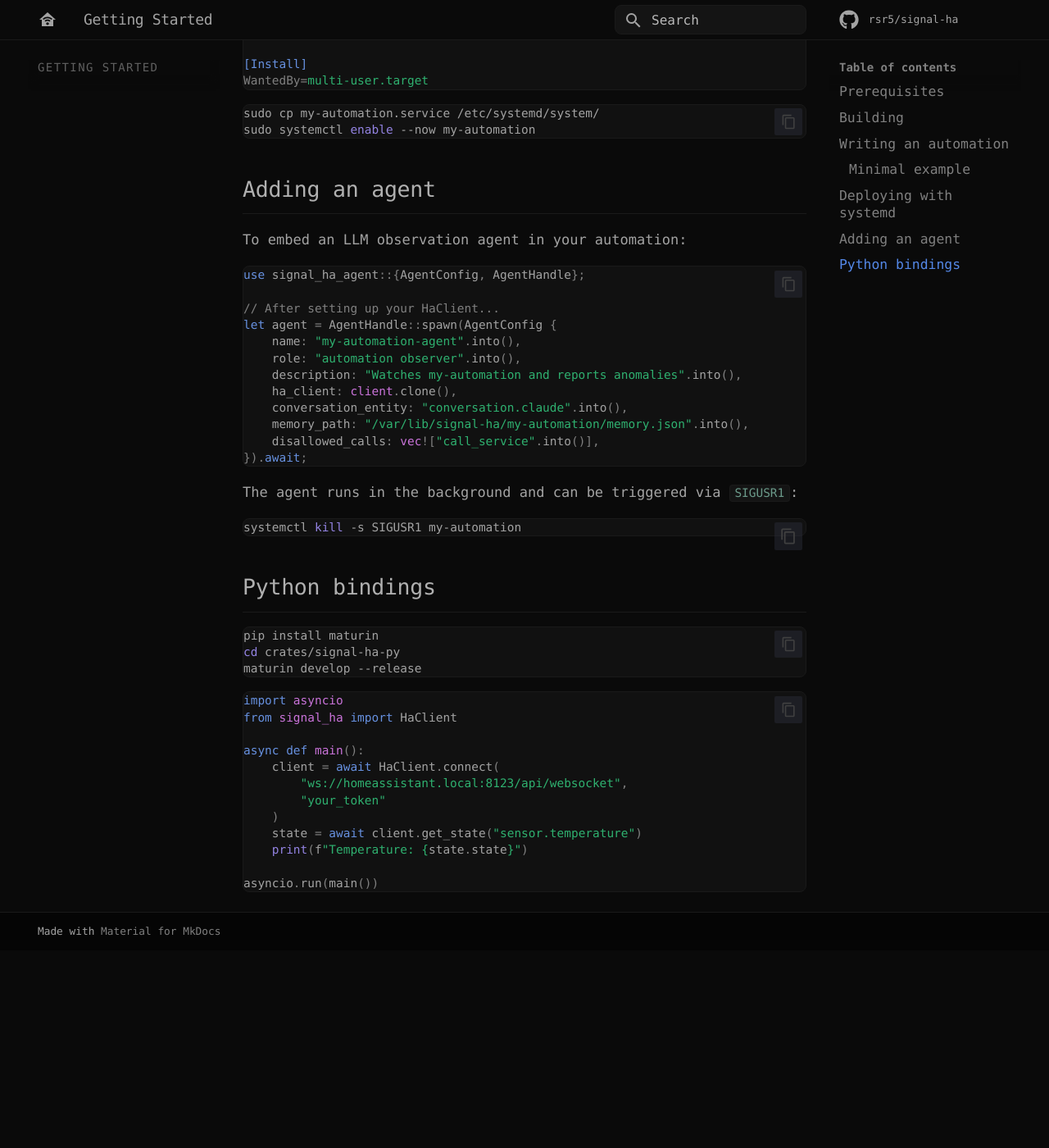
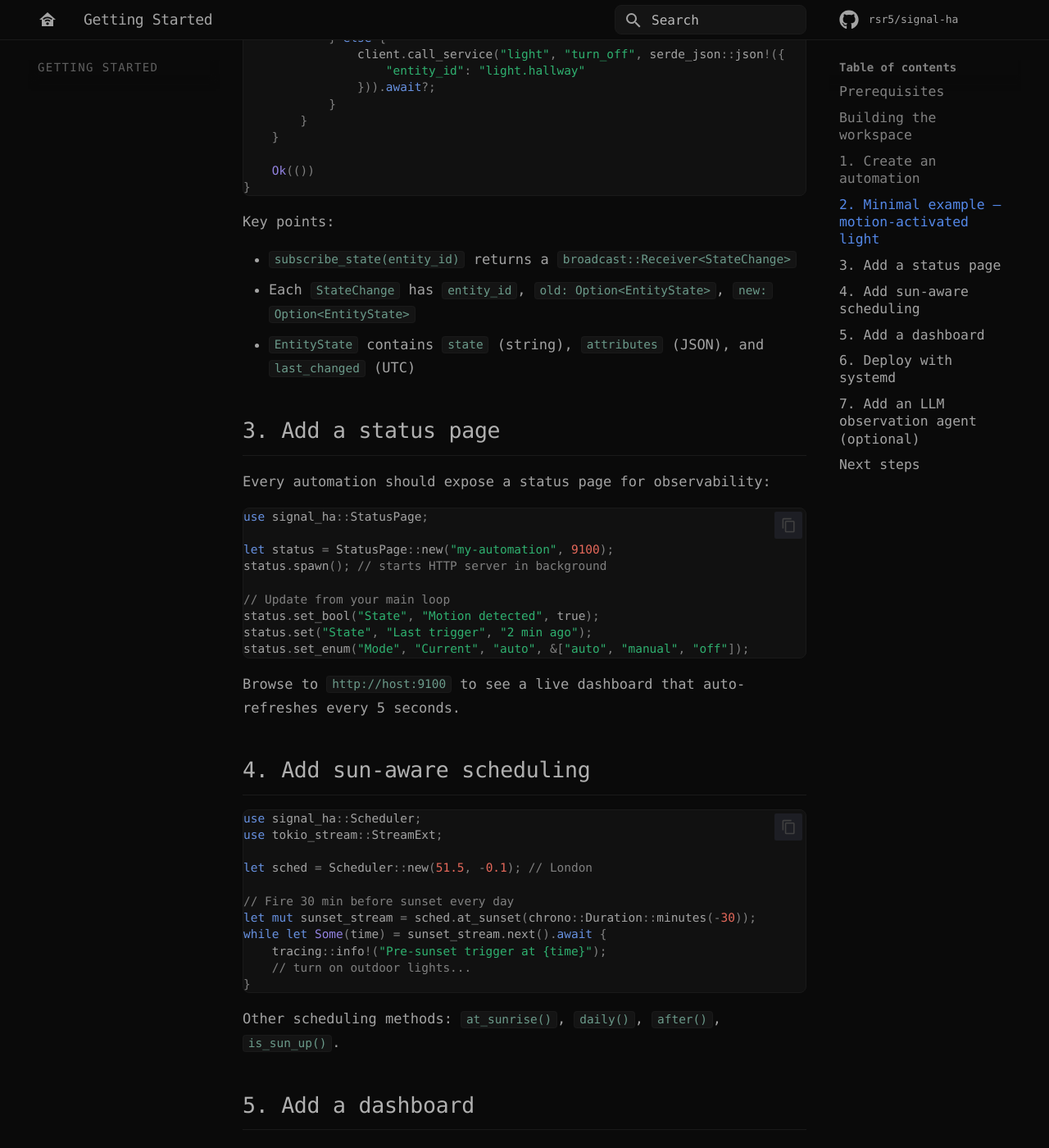
Before and after one commit to rsr5/signal-ha, an MkDocs documentation site: the page built from docs/getting-started.md, in a window 1280 px wide and 1400 px high, scrolled down 1968 px. Shown: the whole window at 82% size. Built offline with MkDocs 1.6.1 and Material for MkDocs 9.7.7, drawn with Linux system fonts in a browser that asks for light colours; some web fonts are replaced; comment, search, counter and statistics services are not loaded; before the commit the page ends 3127 px from its top, so only the background shows below that; some of the changed text lies outside the part shown.

Commit message:
docs: rewrite getting-started guide with correct API signatures

````diff
--- a/Cargo.toml
+++ b/Cargo.toml
@@ -6,6 +6,7 @@ members = [
     "crates/signal-ha-agent",
     "crates/signal-ha-shell",
     "crates/signal-ha-py",
+    "crates/signal-ha-recorder",
     "crates/message-board",
 ]
 
--- a/docs/getting-started.md
+++ b/docs/getting-started.md
@@ -1,13 +1,17 @@
 # Getting Started
+
+Build your first Home Assistant automation as a standalone Rust process.
 
 ## Prerequisites
 
-- **Rust** (stable or nightly) — `rustup` recommended
-- **Home Assistant** instance with a long-lived access token
-- **systemd** (Linux) for production deployment
-- **Python 3.10+** and **maturin** (only if using Python bindings)
+| Requirement | Why |
+|-------------|-----|
+| **Rust** (stable) | `rustup` recommended — workspace builds with `cargo` |
+| **Home Assistant** | Long-lived access token ([how to create one](https://www.home-assistant.io/docs/authentication/#your-account-profile)) |
+| **Linux + systemd** | Production supervisor — one service per automation |
+| **Python 3.10+** | Only if using [Python bindings](crates/signal-ha-py.md) |
 
-## Building
+## Building the workspace
 
 ```bash
 git clone https://github.com/rsr5/signal-ha.git
@@ -15,48 +19,54 @@ cd signal-ha
 cargo build --release
 ```
 
-All six crates build from the workspace root.
+All crates build from the workspace root. Binaries land in `target/release/`.
 
-## Writing an automation
+## 1. Create an automation
 
-Create a new binary crate that depends on `signal-ha`:
+Each automation is its own binary crate. Create one alongside the library:
 
 ```bash
-cargo new my-automation
-cd my-automation
+cargo new --name my-automation automations/my-automation
 ```
 
-Add dependencies to `Cargo.toml`:
+Add dependencies to `automations/my-automation/Cargo.toml`:
 
 ```toml
 [dependencies]
-signal-ha = { path = "../signal-ha/crates/signal-ha" }
-signal-ha-lighting = { path = "../signal-ha/crates/signal-ha-lighting" }  # optional
-signal-ha-agent = { path = "../signal-ha/crates/signal-ha-agent" }        # optional
+signal-ha = { path = "../../crates/signal-ha" }
 tokio = { version = "1", features = ["full"] }
+serde_json = "1"
+anyhow = "1"
+tracing = "0.1"
+tracing-subscriber = { version = "0.3", features = ["env-filter"] }
 ```
 
-### Minimal example
+## 2. Minimal example — motion-activated light
 
 ```rust
-use signal_ha::{HaClient, Scheduler};
+use signal_ha::HaClient;
 use std::env;
 
 #[tokio::main]
 async fn main() -> anyhow::Result<()> {
+    tracing_subscriber::fmt::init();
+
+    let url = env::var("HA_WS_URL")?;     // ws://ha:8123/api/websocket
     let token = env::var("HA_TOKEN")?;
-    let client = HaClient::connect(
-        "ws://homeassistant.local:8123/api/websocket",
-        &token,
-    ).await?;
+    let client = HaClient::connect(&url, &token).await?;
 
-    // Subscribe to state changes
-    let mut rx = client.subscribe_state_changes().await?;
+    // Subscribe to a single entity
+    let mut rx = client.subscribe_state("binary_sensor.hallway_motion").await?;
 
-    while let Some(change) = rx.recv().await {
-        if change.entity_id == "binary_sensor.front_door" {
-            if change.new.state == "on" {
+    while let Ok(change) = rx.recv().await {
+        if let Some(ref new) = change.new {
+            if new.state == "on" {
                 client.call_service("light", "turn_on", serde_json::json!({
+                    "entity_id": "light.hallway",
+                    "brightness": 200
+                })).await?;
+            } else {
+                client.call_service("light", "turn_off", serde_json::json!({
                     "entity_id": "light.hallway"
                 })).await?;
             }
@@ -67,22 +77,93 @@ async fn main() -> anyhow::Result<()> {
 }
 ```
 
-## Deploying with systemd
+Key points:
 
-Create a service file:
+- `subscribe_state(entity_id)` returns a `broadcast::Receiver<StateChange>`
+- Each `StateChange` has `entity_id`, `old: Option<EntityState>`, `new: Option<EntityState>`
+- `EntityState` contains `state` (string), `attributes` (JSON), and `last_changed` (UTC)
+
+## 3. Add a status page
+
+Every automation should expose a status page for observability:
+
+```rust
+use signal_ha::StatusPage;
+
+let status = StatusPage::new("my-automation", 9100);
+status.spawn(); // starts HTTP server in background
+
+// Update from your main loop
+status.set_bool("State", "Motion detected", true);
+status.set("State", "Last trigger", "2 min ago");
+status.set_enum("Mode", "Current", "auto", &["auto", "manual", "off"]);
+```
+
+Browse to `http://host:9100` to see a live dashboard that auto-refreshes every 5 seconds.
+
+## 4. Add sun-aware scheduling
+
+```rust
+use signal_ha::Scheduler;
+use tokio_stream::StreamExt;
+
+let sched = Scheduler::new(51.5, -0.1); // London
+
+// Fire 30 min before sunset every day
+let mut sunset_stream = sched.at_sunset(chrono::Duration::minutes(-30));
+while let Some(time) = sunset_stream.next().await {
+    tracing::info!("Pre-sunset trigger at {time}");
+    // turn on outdoor lights...
+}
+```
+
+Other scheduling methods: `at_sunrise()`, `daily()`, `after()`, `is_sun_up()`.
+
+## 5. Add a dashboard
+
+Ship a `dashboard.yaml` alongside your automation to auto-create a Lovelace dashboard in HA:
+
+```yaml
+url_path: signal-my-automation
+title: "My Automation"
+icon: "mdi:lightbulb"
+
+config:
+  views:
+    - title: Status
+      cards:
+        - type: entities
+          entities:
+            - light.hallway
+            - binary_sensor.hallway_motion
+```
+
+Load and sync it at startup:
+
+```rust
+use signal_ha::DashboardSpec;
+
+let spec = DashboardSpec::from_yaml(include_str!("../dashboard.yaml"))?;
+spec.ensure(&client).await?;
+```
+
+## 6. Deploy with systemd
 
 ```ini
 [Unit]
-Description=My Automation
+Description=My Automation (signal-ha)
 After=network-online.target
 Wants=network-online.target
 
 [Service]
 Type=simple
 ExecStart=/usr/local/bin/my-automation
-Environment=HA_TOKEN=your_token_here
-Restart=always
-RestartSec=5
+Environment=HA_WS_URL=ws://homeassistant.local:8123/api/websocket
+Environment=HA_TOKEN=your_long_lived_token
+Restart=on-failure
+RestartSec=10
+NoNewPrivileges=true
+ProtectSystem=strict
 
 [Install]
 WantedBy=multi-user.target
@@ -93,50 +174,55 @@ sudo cp my-automation.service /etc/systemd/system/
 sudo systemctl enable --now my-automation
 ```
 
-## Adding an agent
+## 7. Add an LLM observation agent (optional)
 
-To embed an LLM observation agent in your automation:
+Embed an agent that periodically reviews your automation's behaviour and posts findings:
 
 ```rust
 use signal_ha_agent::{AgentConfig, AgentHandle};
+use signal_ha_agent::ha_host::HaHost;
+use std::sync::Arc;
+use std::time::Duration;
 
-// After setting up your HaClient...
+let ha_host = Arc::new(
+    HaHost::new(client.clone(), &url, &token, "my-automation")
+        .with_board_url("http://localhost:9200")
+);
+
 let agent = AgentHandle::spawn(AgentConfig {
-    name: "my-automation-agent".into(),
-    role: "automation observer".into(),
-    description: "Watches my-automation and reports anomalies".into(),
+    name: "my-automation".into(),
+    role: "You are the hallway automation specialist.".into(),
+    description: "Turns on hallway light when motion is detected.".into(),
     ha_client: client.clone(),
-    conversation_entity: "conversation.claude".into(),
+    conversation_entity: None,  // auto-detect
+    primary_entities: vec![
+        "light.hallway".into(),
+        "binary_sensor.hallway_motion".into(),
+    ],
+    area: Some("hallway".into()),
+    max_iterations: 8,
+    default_interval: Duration::from_secs(86400), // daily
+    ha_host,
     memory_path: "/var/lib/signal-ha/my-automation/memory.json".into(),
-    disallowed_calls: vec!["call_service".into()],
-}).await;
+    disallowed_calls: vec![],
+    transcript_dir: Some("/var/lib/signal-ha/transcripts".into()),
+    inject_current_time: true,
+    dashboard_url_path: Some("signal-my-automation".into()),
+});
 ```
 
-The agent runs in the background and can be triggered via `SIGUSR1`:
+Trigger the agent manually:
 
 ```bash
 systemctl kill -s SIGUSR1 my-automation
 ```
 
-## Python bindings
+The agent writes findings to the [message board](crates/message-board.md) and updates an agent summary entity on your dashboard.
 
-```bash
-pip install maturin
-cd crates/signal-ha-py
-maturin develop --release
-```
+## Next steps
 
-```python
-import asyncio
-from signal_ha import HaClient
-
-async def main():
-    client = await HaClient.connect(
-        "ws://homeassistant.local:8123/api/websocket",
-        "your_token"
-    )
-    state = await client.get_state("sensor.temperature")
-    print(f"Temperature: {state.state}")
-
-asyncio.run(main())
-```
+- [Architecture](architecture.md) — how the crates fit together
+- [signal-ha](crates/signal-ha.md) — core library API reference
+- [signal-ha-lighting](crates/signal-ha-lighting.md) — lighting primitives (actuators, overlays, lux curves)
+- [signal-ha-agent](crates/signal-ha-agent.md) — agent configuration and tools
+- [message-board](crates/message-board.md) — findings API for agent collaboration
````
Also changed, not shown: 2 other files.
